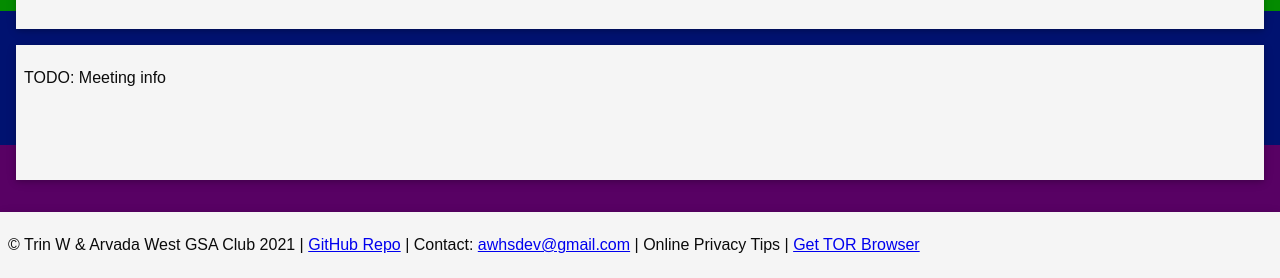
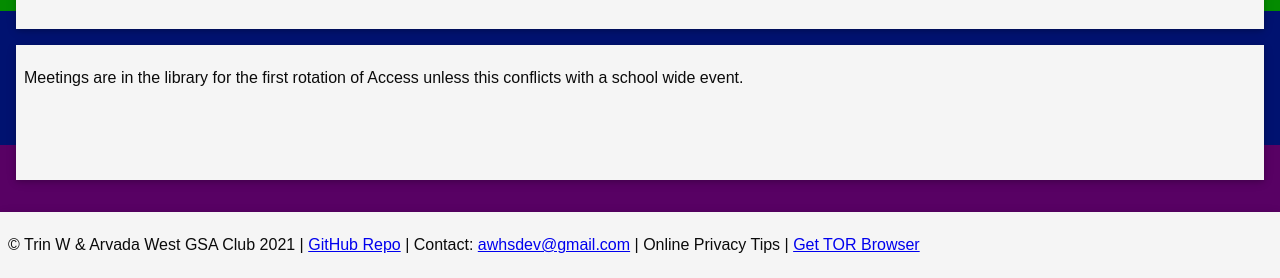
Before and after one commit to AWHSDev/AWHSGSAFirebase, a plain HTML site: page public/index.html in a window 1280 px wide. Shown: the part 522-800 px from the top of the page. Drawn offline with Linux system fonts and the light colour scheme.

Commit message:
Action Test

```diff
--- a/public/index.html
+++ b/public/index.html
@@ -131,7 +131,7 @@
             </div>
             <div class="card top-margin">
                 <p>
-                    TODO: Meeting info
+                    Meetings are in the library for the first rotation of Access unless this conflicts with a school wide event.
                 </p>
             </div>
         </main>
```
